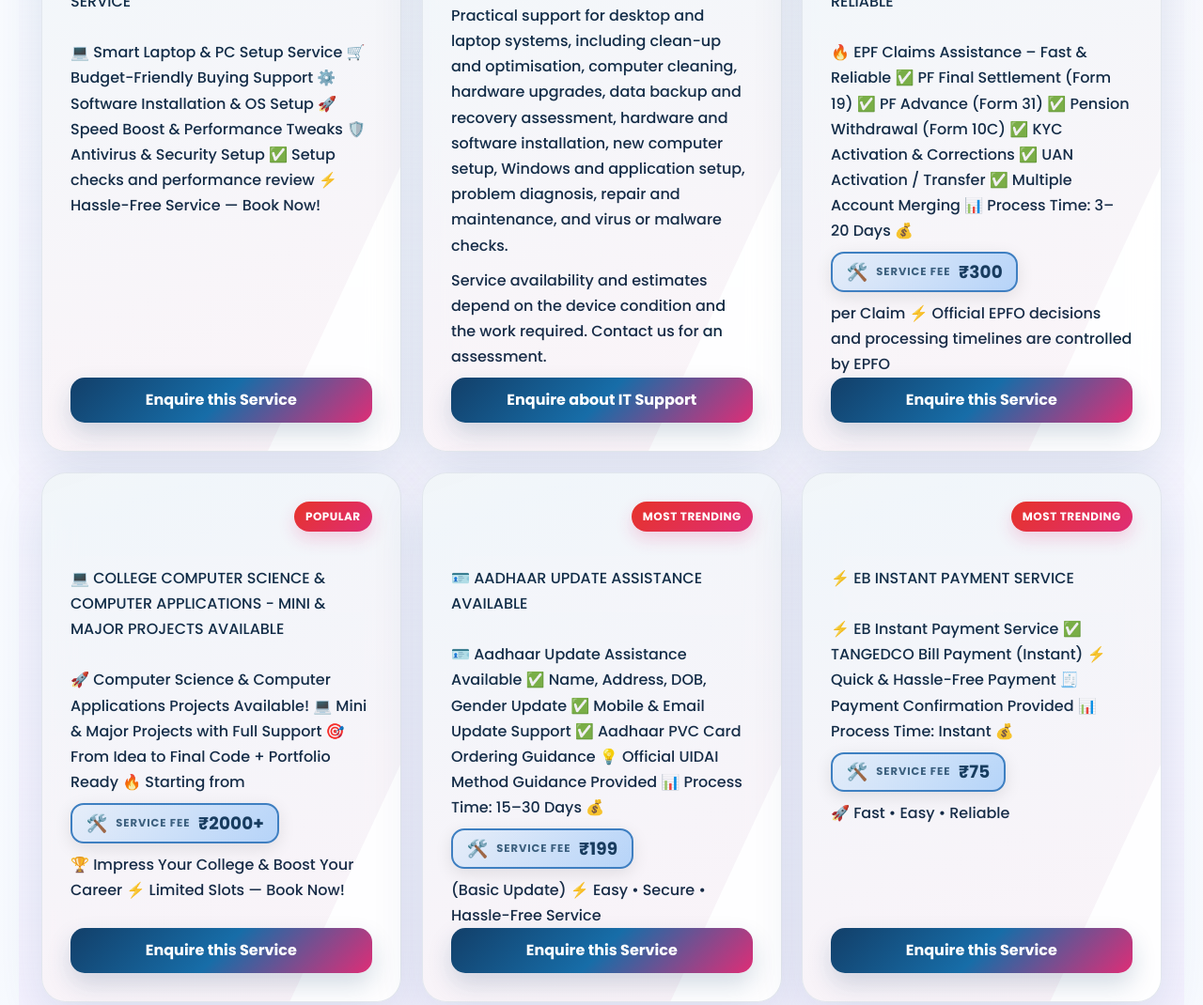
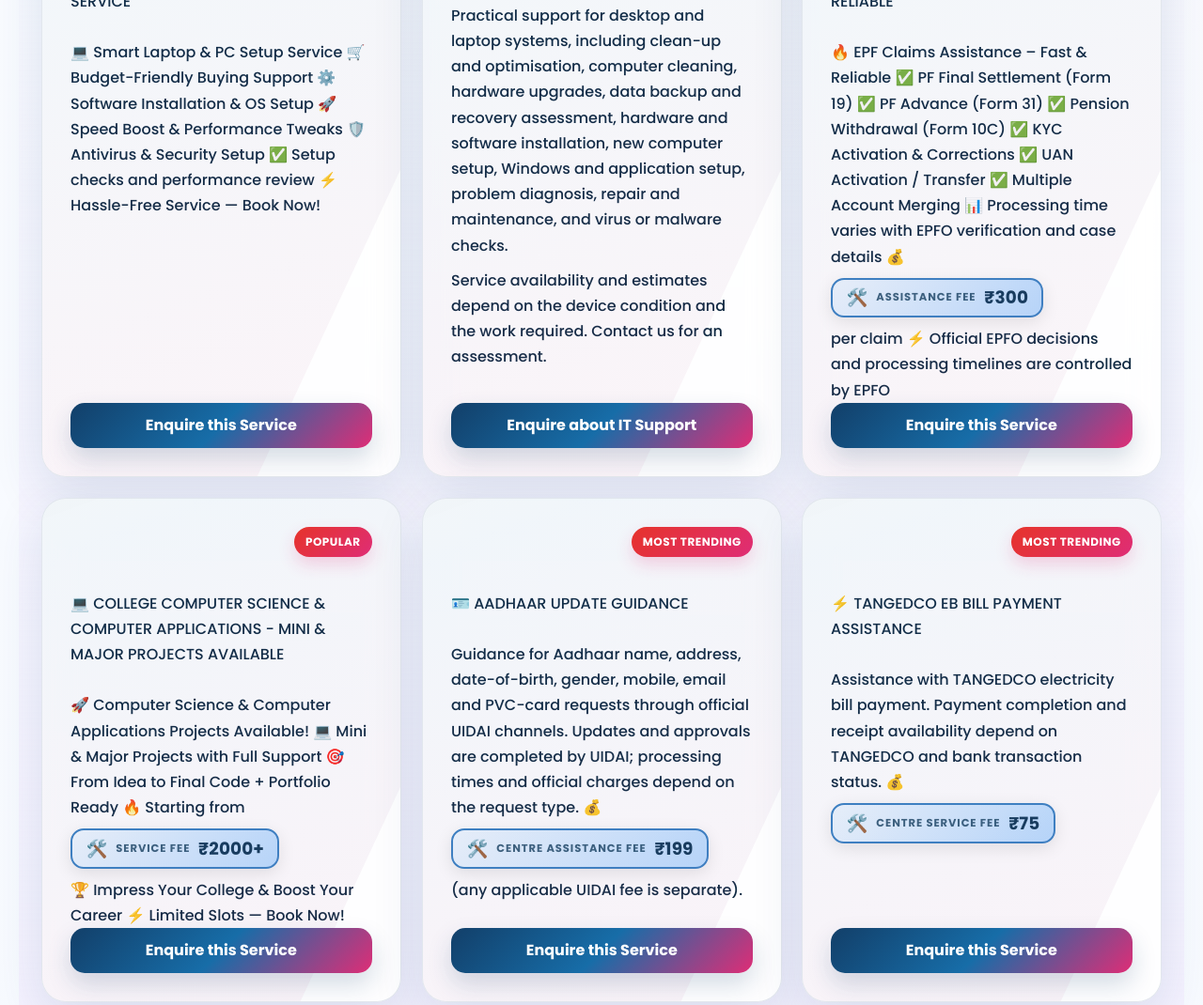
Before and after one commit to elshaddaiskillcentre/Elshaddai_Offer, a plain HTML site: page index.html in a window 1280 px wide. Shown: the part 6016-7086 px from the top of the page at 94% size. Drawn offline with Linux system fonts and the light colour scheme.

Commit message:
Clarify course certificates and third-party service terms

```diff
--- a/index.html
+++ b/index.html
@@ -197,7 +197,7 @@
       "name": "Do you provide certificates after course completion?",
       "acceptedAnswer": {
         "@type": "Answer",
-        "text": "Yes, all courses include certificates which help students in academics and career opportunities."
+        "text": "Certificate availability depends on the selected course. Please confirm certificate details with the centre before enrolment."
       }
     }
   ]
@@ -2490,13 +2490,13 @@ font-weight:500;">
 <a class="enroll-btn" href="#enquiry">Enquire about IT Support</a>
 </div>
 <div class="card"> <span class="badge">TRENDING</span><br/>🔥 EPF CLAIMS ASSISTANCE – FAST &amp; RELIABLE <br/><br/>
-🔥 EPF Claims Assistance – Fast &amp; Reliable ✅ PF Final Settlement (Form 19) ✅ PF Advance (Form 31) ✅ Pension Withdrawal (Form 10C) ✅ KYC Activation &amp; Corrections ✅ UAN Activation / Transfer ✅ Multiple Account Merging 📊 Process Time: 3–20 Days 💰 <span class="service-fee-highlight"><span class="fee-icon">🛠️</span><span class="fee-label">Service Fee</span><span class="fee-amount">₹300</span></span> per Claim ⚡ Official EPFO decisions and processing timelines are controlled by EPFO <br/> <a class="enroll-btn" href="#enquiry">Enquire this Service</a></div>
+🔥 EPF Claims Assistance – Fast &amp; Reliable ✅ PF Final Settlement (Form 19) ✅ PF Advance (Form 31) ✅ Pension Withdrawal (Form 10C) ✅ KYC Activation &amp; Corrections ✅ UAN Activation / Transfer ✅ Multiple Account Merging 📊 Processing time varies with EPFO verification and case details 💰 <span class="service-fee-highlight"><span class="fee-icon">🛠️</span><span class="fee-label">Assistance Fee</span><span class="fee-amount">₹300</span></span> per claim ⚡ Official EPFO decisions and processing timelines are controlled by EPFO <br/> <a class="enroll-btn" href="#enquiry">Enquire this Service</a></div>
 <div class="card"> <span class="badge">POPULAR</span><br/>💻 COLLEGE COMPUTER SCIENCE &amp; COMPUTER APPLICATIONS - MINI &amp; MAJOR PROJECTS AVAILABLE <br/><br/>
 🚀 Computer Science &amp; Computer Applications Projects Available! 💻 Mini &amp; Major Projects with Full Support 🎯 From Idea to Final Code + Portfolio Ready 🔥 Starting from <span class="service-fee-highlight"><span class="fee-icon">🛠️</span><span class="fee-label">Service Fee</span><span class="fee-amount">₹2000+</span></span> 🏆 Impress Your College &amp; Boost Your Career ⚡ Limited Slots — Book Now! <br/><a class="enroll-btn" href="#enquiry">Enquire this Service</a></div>
-<div class="card"> <span class="badge">MOST TRENDING</span><br/>🪪 AADHAAR UPDATE ASSISTANCE AVAILABLE <br/><br/>
-🪪 Aadhaar Update Assistance Available ✅ Name, Address, DOB, Gender Update ✅ Mobile &amp; Email Update Support ✅ Aadhaar PVC Card Ordering Guidance 💡 Official UIDAI Method Guidance Provided 📊 Process Time: 15–30 Days 💰 <span class="service-fee-highlight"><span class="fee-icon">🛠️</span><span class="fee-label">Service Fee</span><span class="fee-amount">₹199</span></span>(Basic Update) ⚡ Easy • Secure • Hassle-Free Service <br/><a class="enroll-btn" href="#enquiry">Enquire this Service</a></div>
-<div class="card"> <span class="badge">MOST TRENDING</span><br/>⚡ EB INSTANT PAYMENT SERVICE <br/><br/>
-⚡ EB Instant Payment Service ✅ TANGEDCO Bill Payment (Instant) ⚡ Quick &amp; Hassle-Free Payment 🧾 Payment Confirmation Provided 📊 Process Time: Instant 💰 <span class="service-fee-highlight"><span class="fee-icon">🛠️</span><span class="fee-label">Service Fee</span><span class="fee-amount">₹75</span></span>🚀 Fast • Easy • Reliable <br/><a class="enroll-btn" href="#enquiry">Enquire this Service</a></div>
+<div class="card"> <span class="badge">MOST TRENDING</span><br/>🪪 AADHAAR UPDATE GUIDANCE <br/><br/>
+Guidance for Aadhaar name, address, date-of-birth, gender, mobile, email and PVC-card requests through official UIDAI channels. Updates and approvals are completed by UIDAI; processing times and official charges depend on the request type. 💰 <span class="service-fee-highlight"><span class="fee-icon">🛠️</span><span class="fee-label">Centre Assistance Fee</span><span class="fee-amount">₹199</span></span> (any applicable UIDAI fee is separate). <br/><a class="enroll-btn" href="#enquiry">Enquire this Service</a></div>
+<div class="card"> <span class="badge">MOST TRENDING</span><br/>⚡ TANGEDCO EB BILL PAYMENT ASSISTANCE <br/><br/>
+Assistance with TANGEDCO electricity bill payment. Payment completion and receipt availability depend on TANGEDCO and bank transaction status. 💰 <span class="service-fee-highlight"><span class="fee-icon">🛠️</span><span class="fee-label">Centre Service Fee</span><span class="fee-amount">₹75</span></span> <br/><a class="enroll-btn" href="#enquiry">Enquire this Service</a></div>
 </section><section class="social-proof-section" id="reviews">
 <h2>LEARNER FEEDBACK</h2>
 <p><strong>Feedback shared by learners and parents</strong></p>
@@ -2771,7 +2771,7 @@ Learner experiences from school, college and adult skill programmes
 </div>
 <div class="card">
 <b>Do you provide certificates after course completion?</b>
-<p>Yes, all courses include certificates which help students in academics and career opportunities.</p>
+<p>Certificate availability depends on the selected course. Please confirm certificate details with the centre before enrolment.</p>
 </div>
 </section><section class="final-section" id="contact">
 <h2>CONTACT DETAILS</h2>
```
